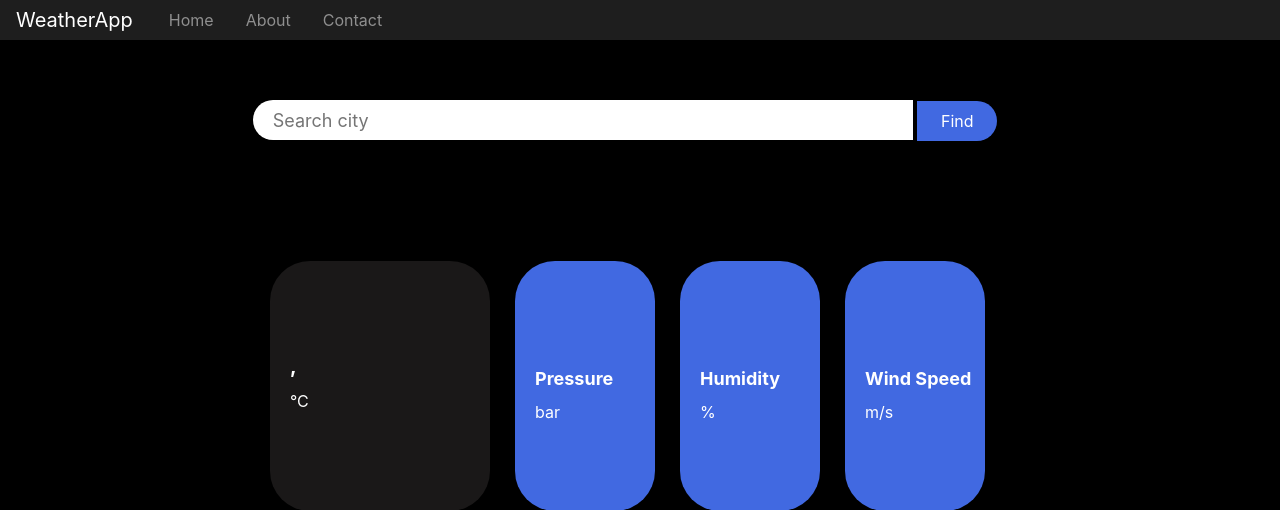
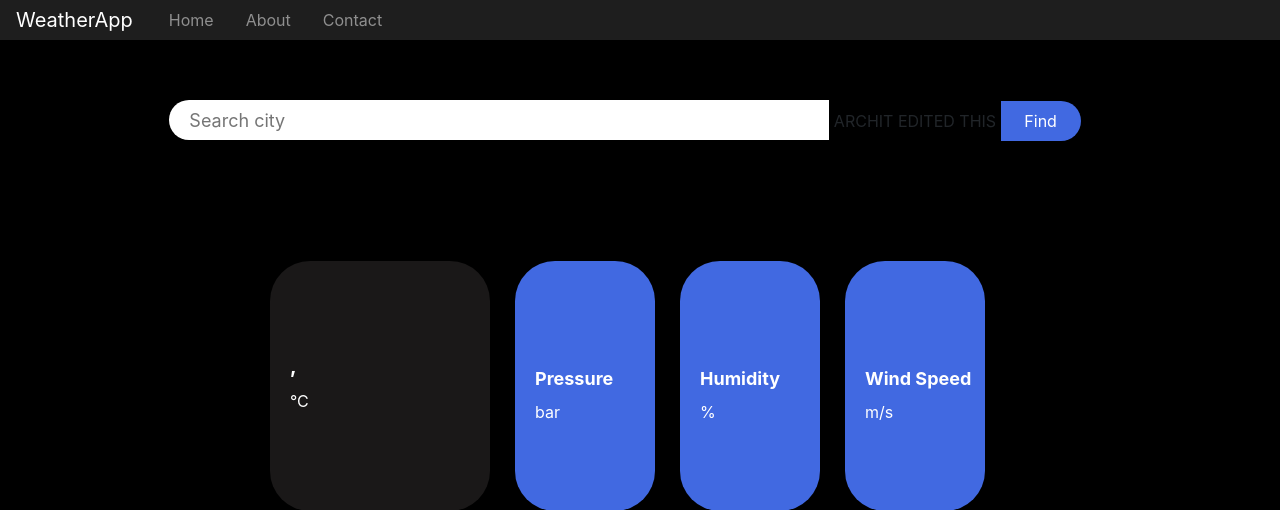
Before and after one commit to gangwalrachit/weather-app-rachit, a Flask app: page / in a window 1280 px wide. Shown: the top 510 px of the page. Run offline with Flask 2, Linux system fonts and the light colour scheme; data that the repository does not hold is empty; some libraries are stand-ins or nearby versions.

Commit message:
Editing HTML

```diff
--- a/templates/index.html
+++ b/templates/index.html
@@ -79,6 +79,7 @@
 
     <center>
         <input type="text" placeholder="Search city" id="srch-box" name="city">
+        ARCHIT EDITED THIS
         <input type="button" value="Find" id="find-btn">
     </center>
 
```
